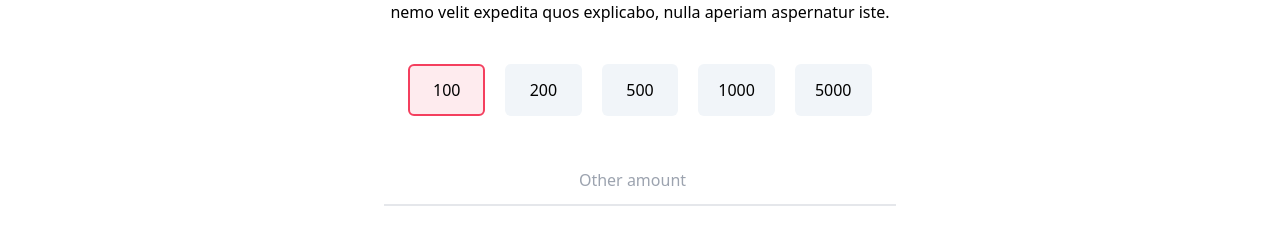
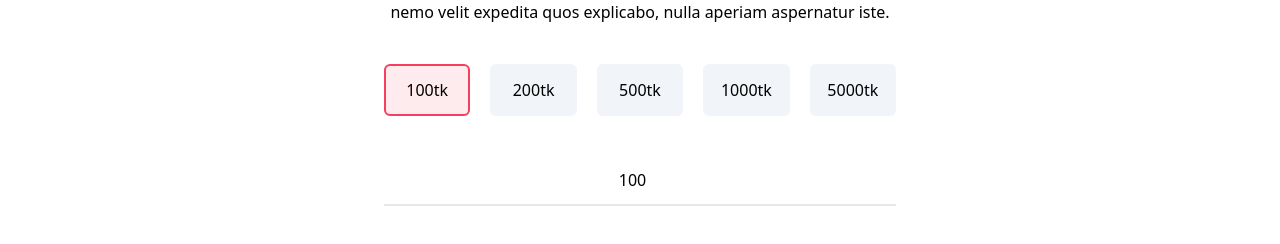
Before and after one commit to shahriyardx/donate-today, a React (Vite) app: page / in a window 1280 px wide. Shown: the part 640-884 px from the top of the page. Built offline with nearby package versions, Linux system fonts and the light colour scheme.

Commit message:
Improve donate section

```diff
--- a/src/components/Donate.tsx
+++ b/src/components/Donate.tsx
@@ -24,7 +24,7 @@ const Donate = () => {
                 : "bg-slate-100"
             }`}
           >
-            {preset}
+            {preset}tk
           </div>
         ))}
       </div>
@@ -33,6 +33,7 @@ const Donate = () => {
         <input
           type="number"
           placeholder="Other amount"
+          value={amount}
           onChange={(e) => setAmount(parseInt(e.target.value))}
           className="w-full text-center outline-none py-3 border-b-2"
         />
```
